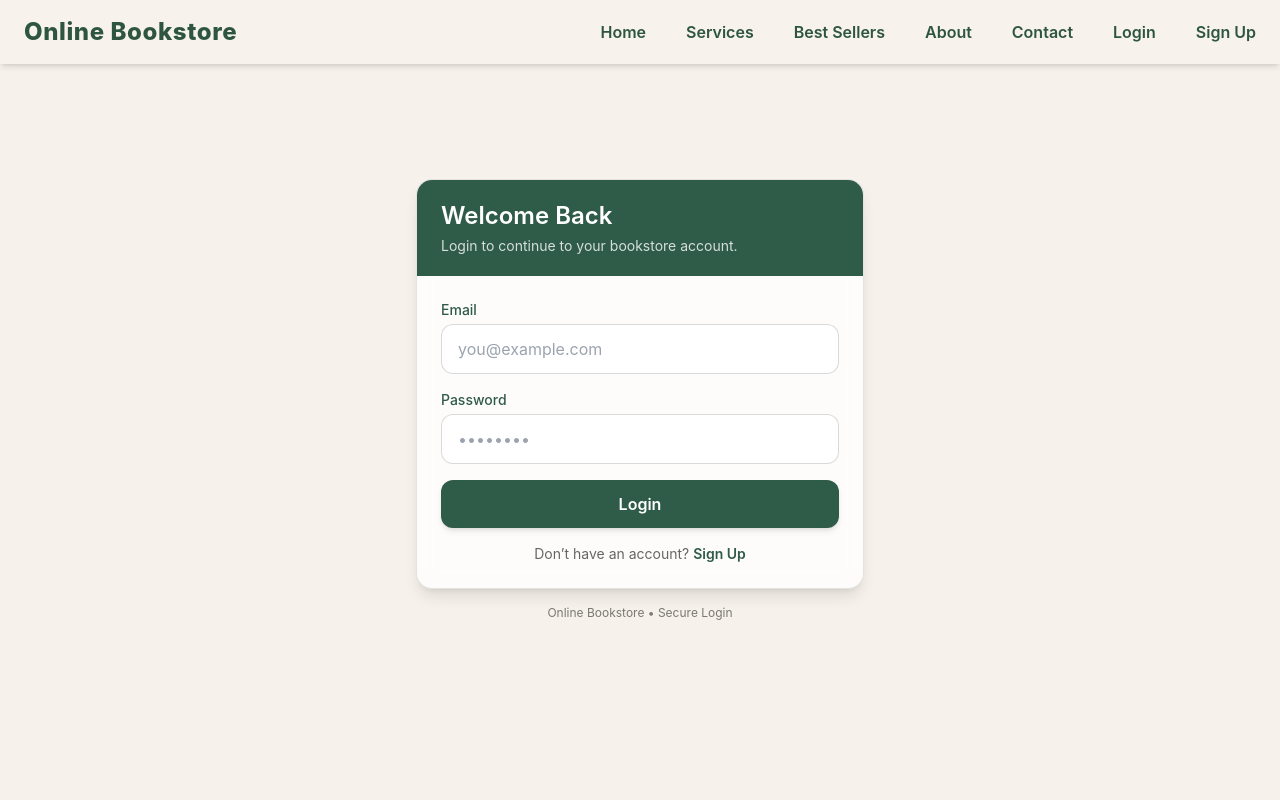
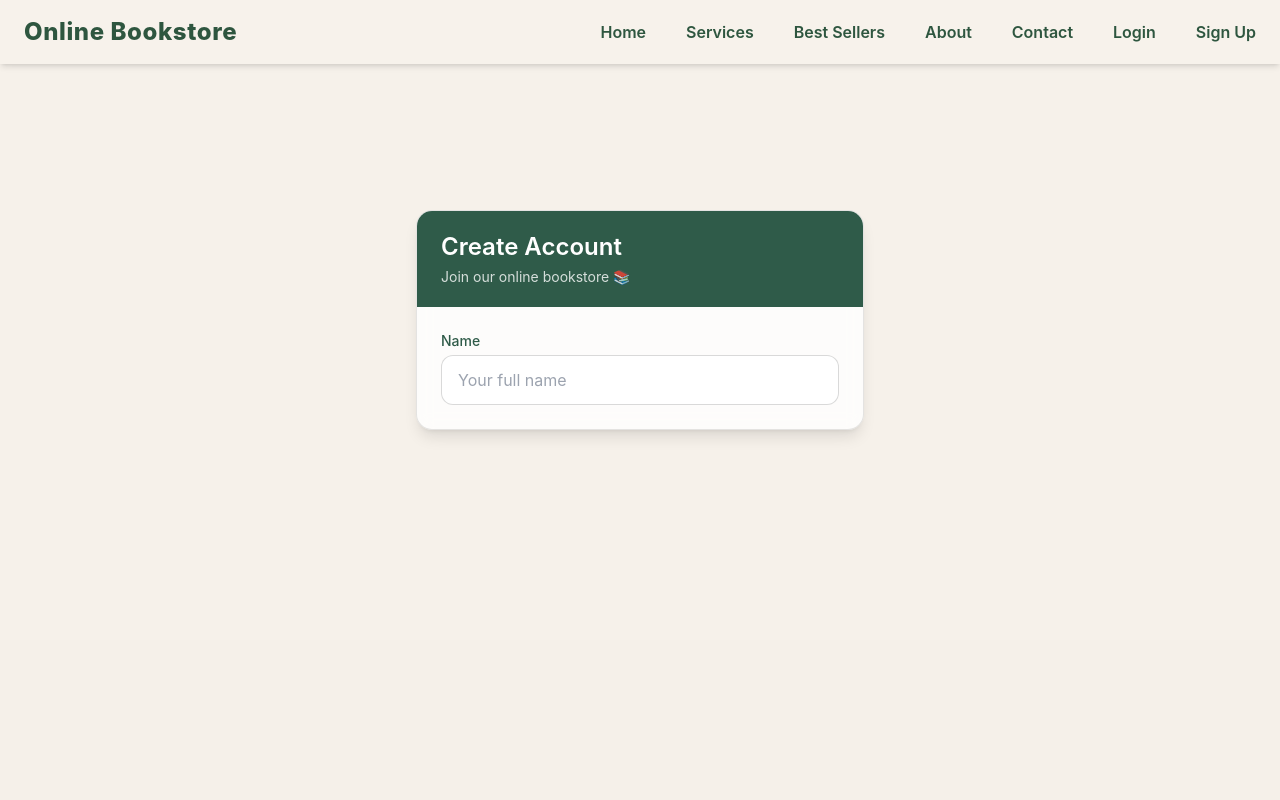
Before and after one commit to rimaejel143/online-bookstore, a React (Create React App) app in the folder frontend/: page /signup in a window 1280 px wide. Shown: the top 800 px of the page. Built offline with nearby package versions, Linux system fonts and the light colour scheme.

Commit message:
add form

```diff
--- a/frontend/src/pages/Signup.jsx
+++ b/frontend/src/pages/Signup.jsx
@@ -35,70 +35,42 @@ function Signup(){
   }
 
     return(
-        <div className="min-h-screen bg-[#f6f1ea] flex items-center justify-center px-4 py-10">
+        <div className="min-h-[calc(100vh-160px)] bg-[#f6f1ea] flex items-center justify-center px-4 py-10">
         <div className="w-full max-w-md">
-        <div  className="bg-white/80 backdrop-blur rounded-2xl shadow-lg border border-black/10 overflow-hidden">
+            <div className="bg-white/80 backdrop-blur rounded-2xl shadow-lg border border-black/10 overflow-hidden">
 
          <div className="px-6 py-5 bg-[#2f5b49]">
-            <h2 className="text-2xl font-semibold text-white">Welcome Back</h2>
+            <h2 className="text-2xl font-semibold text-white">
+              Create Account
+            </h2>
             <p className="text-white/80 text-sm mt-1">
-              Login to continue to your bookstore account.
+              Join our online bookstore 📚
             </p>
 
          </div>
          <form onSubmit={handleSubmit} className="px-6 py-6 space-y-4">
             <div>
               <label className="block text-sm font-medium text-[#2f5b49] mb-1">
-                Email
+                Name
               </label>
               <input
-                name="email"
-                type="email"
-                placeholder="you@example.com"
+                name="name"
+                placeholder="Your full name"
                 onChange={handleChange}
-                value={form.email}
-                className="w-full rounded-xl border border-black/15 bg-white px-4 py-3 outline-none focus:ring-2 focus:ring-[#2f5b49]/40 focus:border-[#2f5b49]/40"
+                value={form.name}
+                className="w-full rounded-xl border border-black/15 bg-white px-4 py-3 outline-none
+                           focus:ring-2 focus:ring-[#2f5b49]/40 focus:border-[#2f5b49]/40"
                 required
               />
             </div>
-            <div>
-                <label className="block text-sm font-medium text-[#2f5b49] mb-1">
-                Password
-              </label>
-              <input
-                name="password"
-                type="password"
-                placeholder="••••••••"
-                onChange={handleChange}
-                value={form.password}
-                className="w-full rounded-xl border border-black/15 bg-white px-4 py-3 outline-none focus:ring-2 focus:ring-[#2f5b49]/40 focus:border-[#2f5b49]/40"
-                required
-              />
-            </div>
-            <button
-              type="submit"
-              disabled={loading}
-              className="w-full rounded-xl bg-[#2f5b49] text-white py-3 font-semibold shadow-md hover:brightness-110 active:scale-[0.99] transition disabled:opacity-60"
-            >
-              {loading ? "Logging in..." : "Login"}
-            </button>
-            <div className="text-center text-sm text-black/60">
-              Don’t have an account?{" "}
-              <Link
-                to="/signup"
-                className="font-semibold text-[#2f5b49] hover:underline"
-              >
-                Sign Up
-              </Link>
+
+         </form>
+
             </div>
 
-          </form>
-        </div>
-         <p className="text-center text-xs text-black/50 mt-4">
-          Online Bookstore • Secure Login
-        </p>
         </div>
         </div>
+
     );
 
 }
```
Lines whose indentation alone changed are shown as unchanged.
